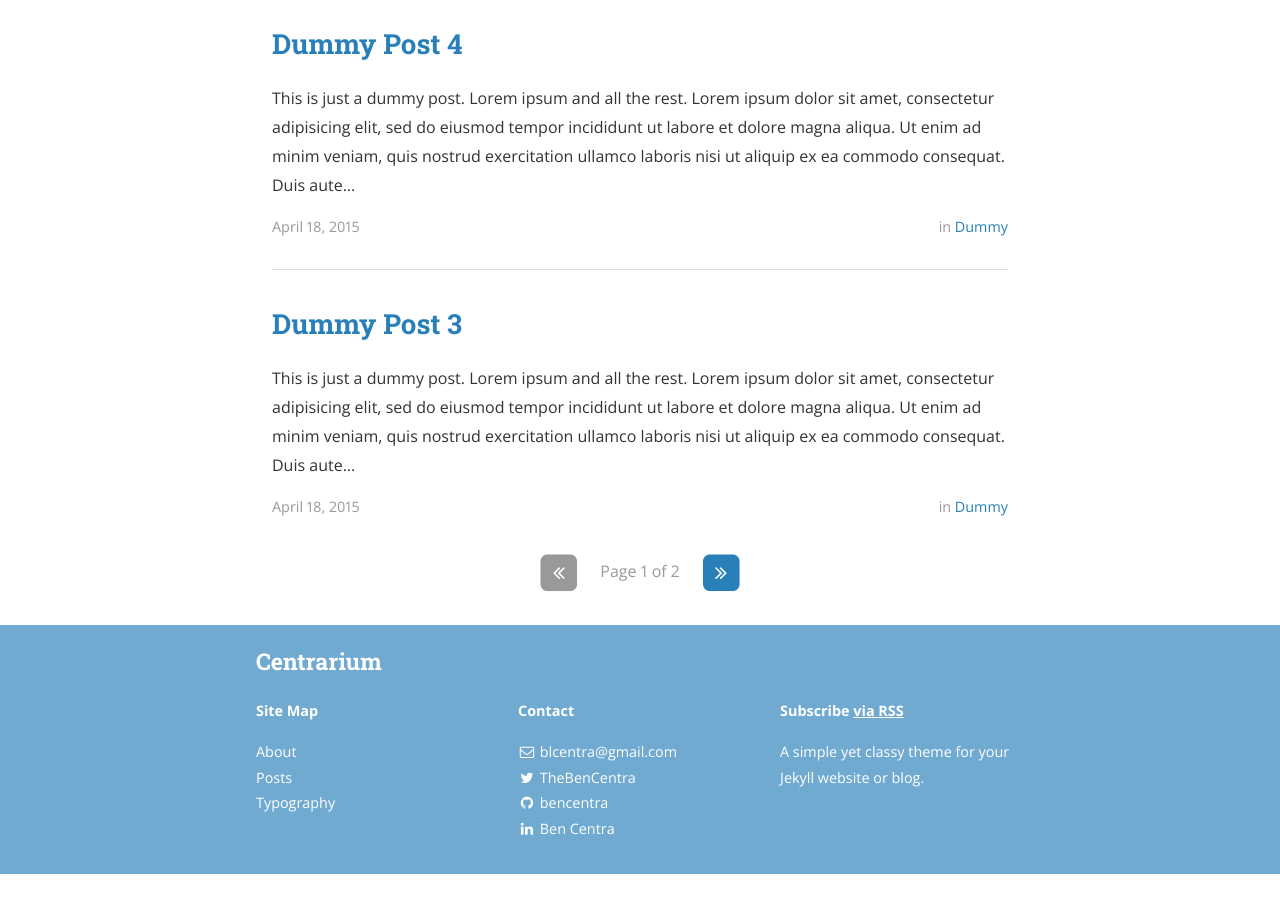
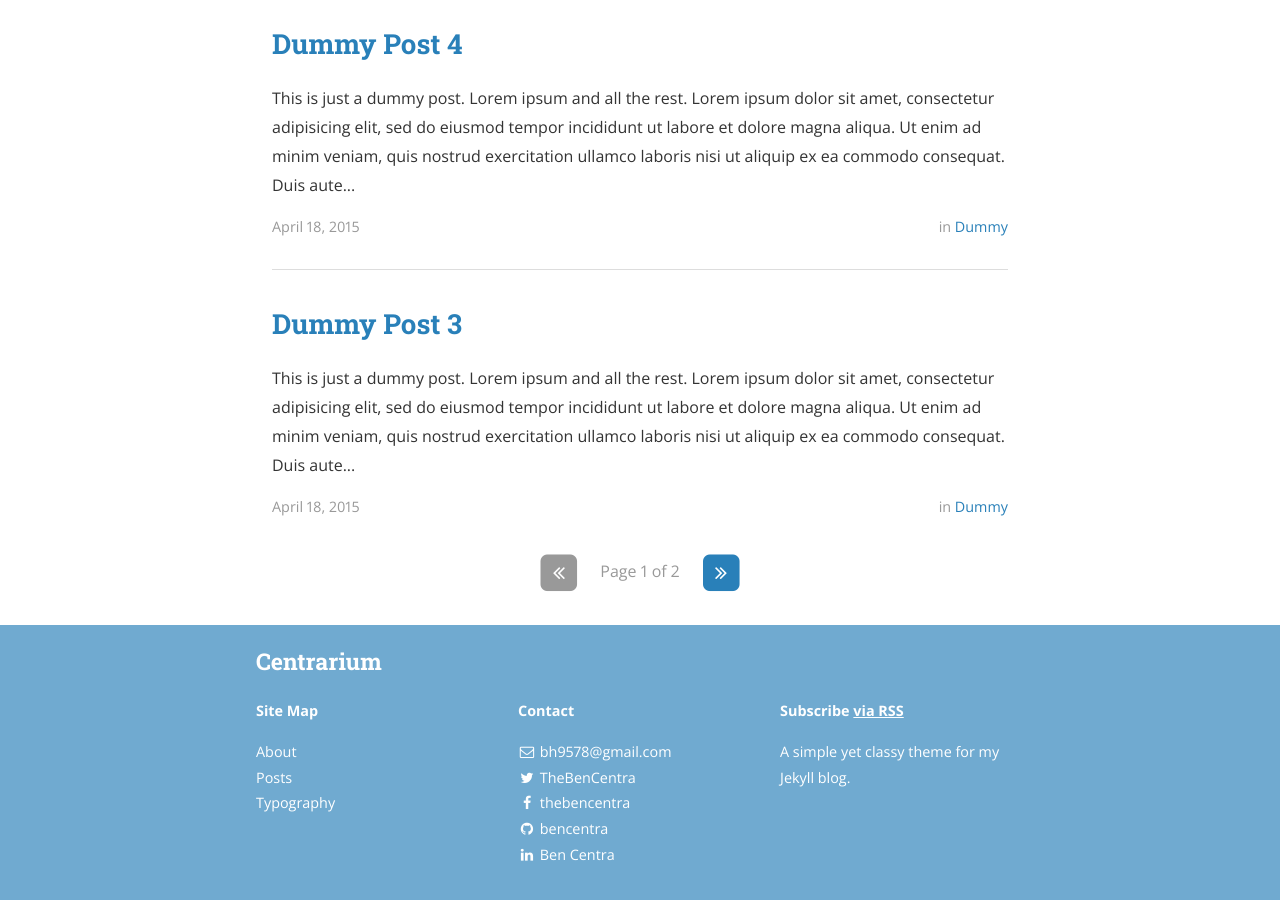
Before and after one commit to parkjinyong12/parkjinyong12.github.io, a Jekyll site: the page built from index.html, in a window 1280 px wide and 900 px high, scrolled down 1327 px. Built offline with Jekyll 4.4.1, drawn with Linux system fonts in a browser that asks for light colours; nearby versions of some CDN libraries; the list of posts is cut into pages by our own code; before the commit the page ends 2201 px from its top, so only the background shows below that; part of the change alters nothing that is shown.

Commit message:
Update _config.yml

```diff
--- a/_config.yml
+++ b/_config.yml
@@ -13,10 +13,10 @@ remote_theme : bencentra/centrarium
 # Site settings
 title: Centrarium
 subtitle: "A simple yet classy theme for your Jekyll website or blog"
-email: blcentra@gmail.com
-name: Ben Centra
+email: bh9578@gmail.com
+name: Park Jinyong
 description: >
-  A simple yet classy theme for your Jekyll website or blog.
+  A simple yet classy theme for my Jekyll blog.
 # Base URL of site (i.e. /blog). It should always start with a slash,
 # and never end with a slash. Set it to a blank value if hosting at the
 # root of your server.
@@ -77,35 +77,35 @@ social:
     username: TheBenCentra
     url: https://twitter.com/TheBenCentra
     desc: Follow me on Twitter
-    share: true
+    share: false
 
   - name: Facebook
     icon: facebook
     username: thebencentra
-    url:
+    url: https://www.facebook.com/pjy.methere
     desc: Friend me on Facebook
     share: true
 
   - name: GitHub
     icon: github
     username: bencentra
-    url: https://github.com/bencentra
+    url: https://github.com/parkjinyong12
     desc: Fork me on GitHub
-    share: false
+    share: true
 
   - name: LinkedIn
     icon: linkedin
     username: Ben Centra
     url: https://www.linkedin.com/pub/ben-centra/47/769/60a
     desc: Connect with me on LinkedIn
-    share: true
+    share: false
 
   - name: Google+
     icon: google-plus
     username:
     url:
     desc: Add me to your Circles
-    share: true
+    share: false
 
   - name: YouTube
     icon: youtube
@@ -126,7 +126,7 @@ social:
     username:
     url:
     desc: Follow me on Pinterest
-    share: true
+    share: false
 
   - name: SoundCloud
     icon: soundcloud
@@ -175,7 +175,7 @@ social:
     username:
     url:
     desc: Share to Reddit
-    share: true
+    share: false
 
   - name: "Hacker News"
     icon: hacker-news
```
